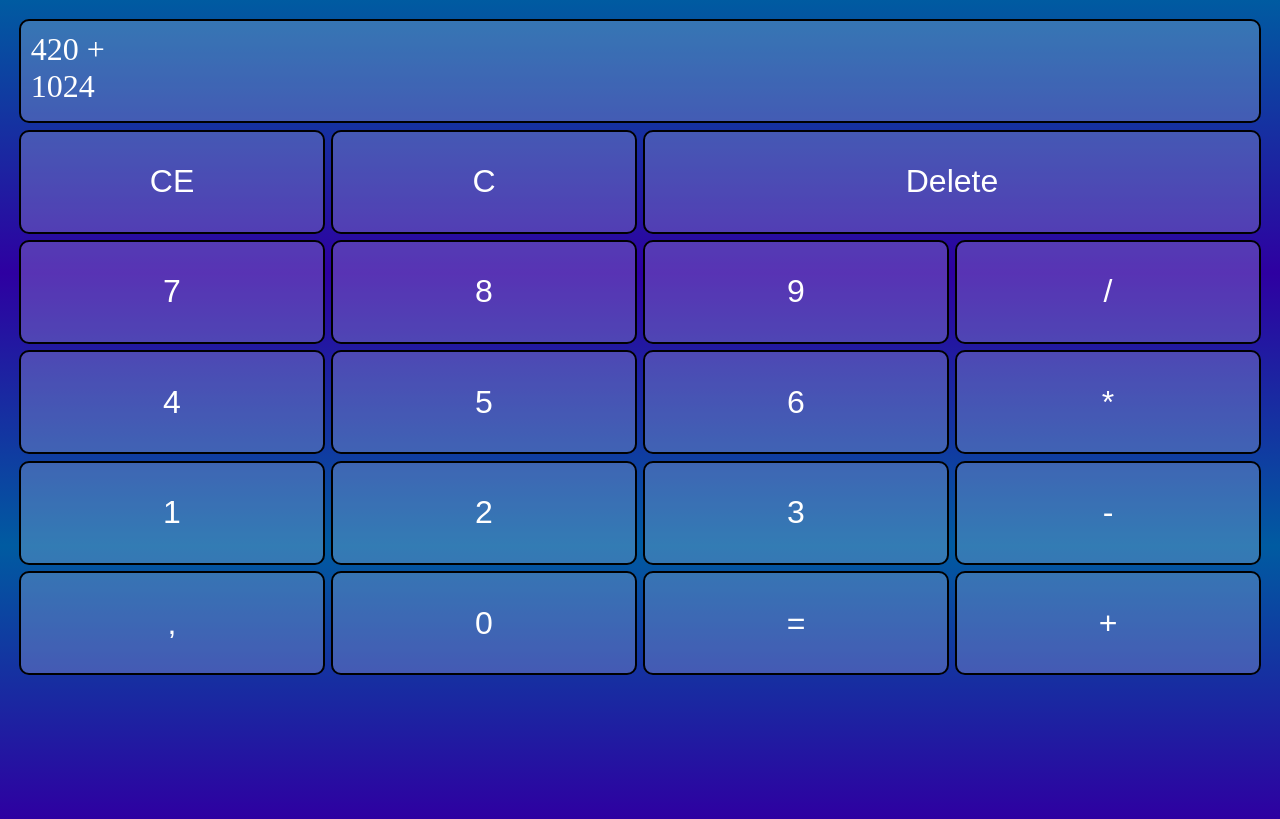
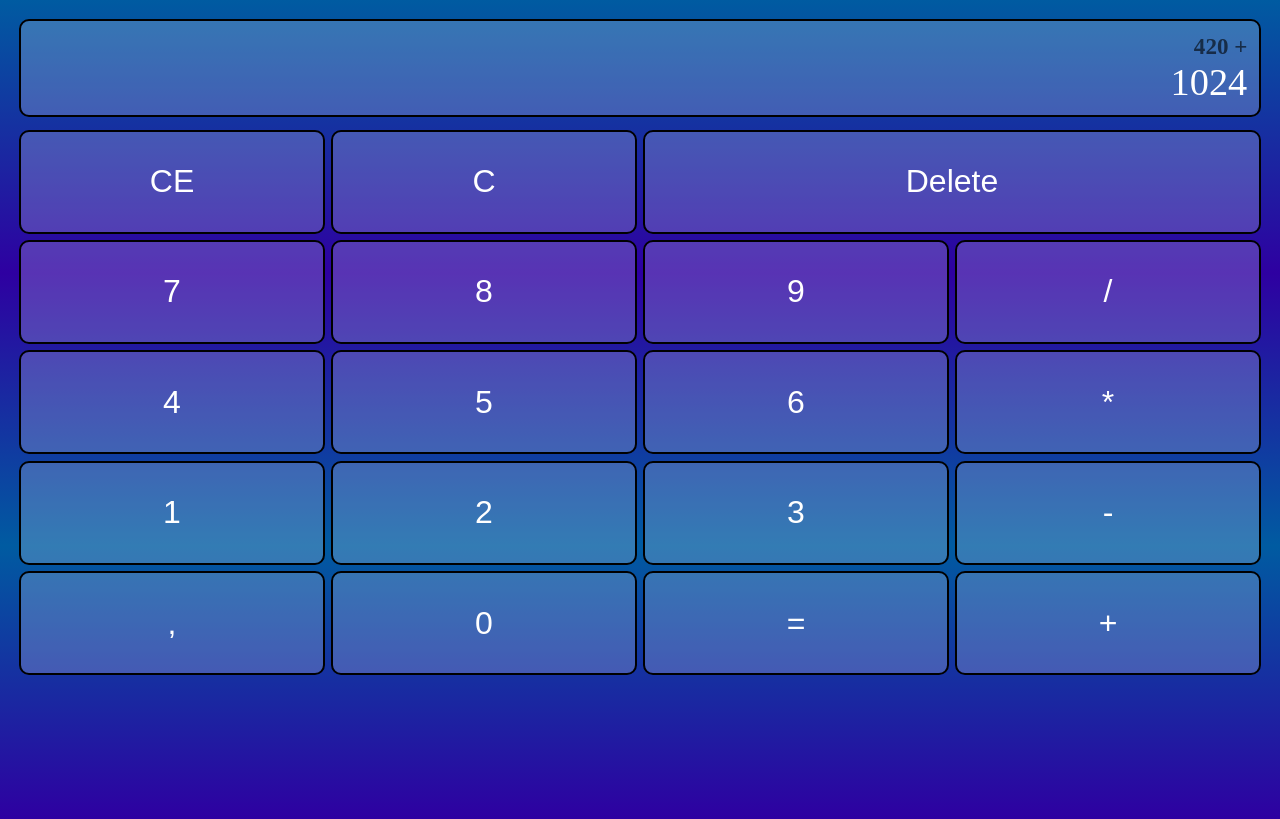
Before and after one commit to EvilWeasel/PersonalHomepage, a plain HTML site: page Calculator/calculator.html in a window 1280 px wide. Drawn offline with Linux system fonts and the light colour scheme.

Commit message:
Added text-alignment for display

```diff
--- a/Calculator/calculator.css
+++ b/Calculator/calculator.css
@@ -26,6 +26,8 @@ body {
     border-radius: 10px;
     padding: .3em;
     background-color: rgba(255, 255, 255, .2);
+    height: fit-content;
+    font-size: 1.2em;
 }
 
 .span-two {
@@ -39,3 +41,17 @@ button {
     color: white;
     font-size: 1em;
 }
+/* previous-operand */
+.output > :first-child {
+    font-size: .6em;
+    font-weight: 700;
+    color: rgba(0, 0, 0, .6);
+}
+/* current-operand */
+.output > :last-child {
+
+}
+
+.output > * {
+    text-align: end;
+}
```
